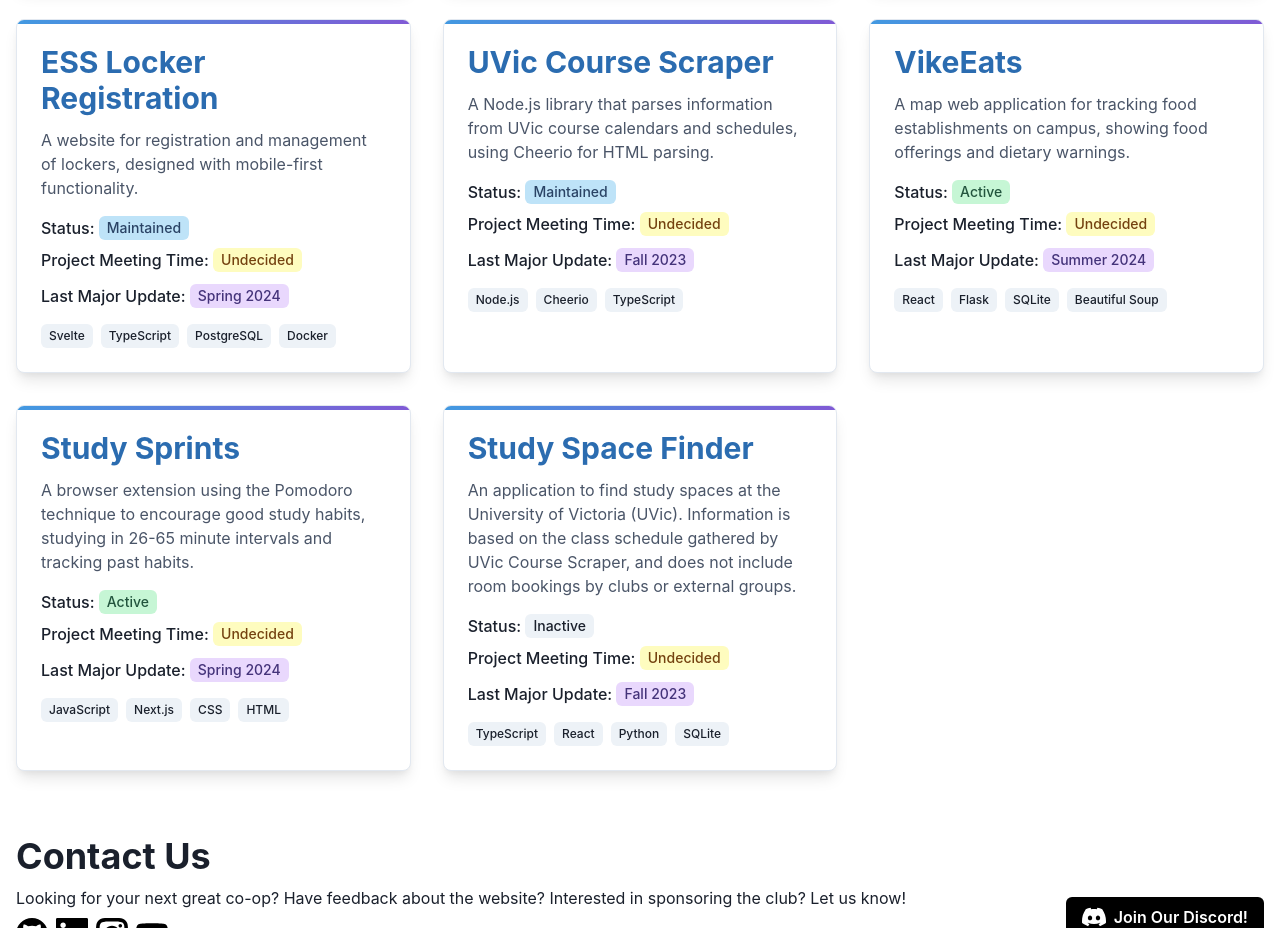
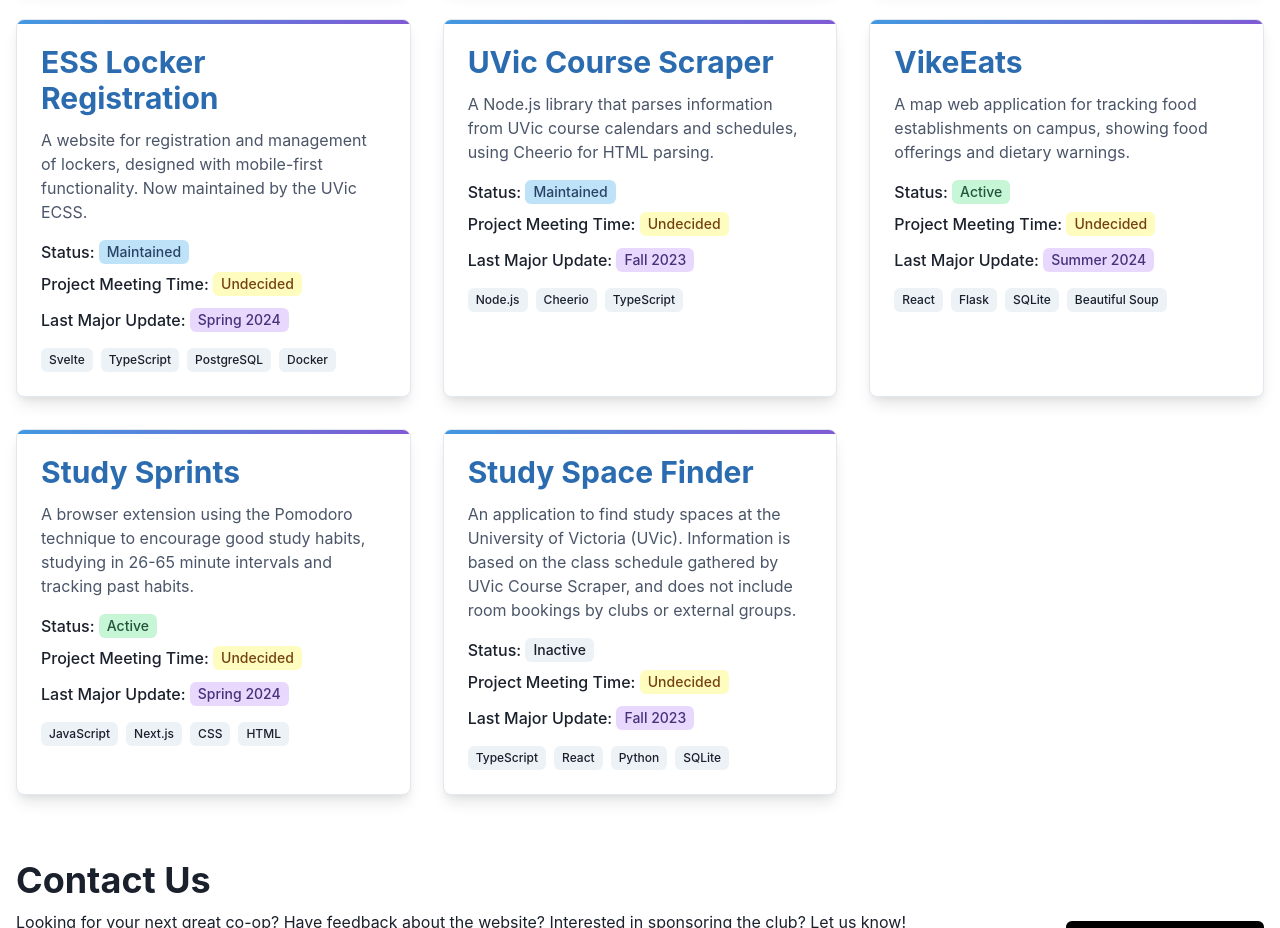
Before and after one commit to VikeLabs/vikelabs.ca, a Next.js app: page /projects in a window 1280 px wide. Shown: the part 780-1708 px from the top of the page. Built offline with nearby package versions, Linux system fonts and the light colour scheme.

Commit message:
Update pages/projects.tsx
Co-authored-by: Amanda Anderson <75967325+AmandaGAnderson@users.noreply.github.com>

```diff
--- a/pages/projects.tsx
+++ b/pages/projects.tsx
@@ -63,7 +63,7 @@ const projects = [
     fields: { slug: "https://github.com/VikeLabs/ecss-locker-registration" },
     frontmatter: {
       title: "ESS Locker Registration",
-      description: "A website for registration and management of lockers, designed with mobile-first functionality.",
+      description: "A website for registration and management of lockers, designed with mobile-first functionality. Now maintained by the UVic ECSS.",
       status: "Maintained",
       tech: ["Svelte", "TypeScript", "PostgreSQL", "Docker"],
       meetingTime: "Undecided",
```
